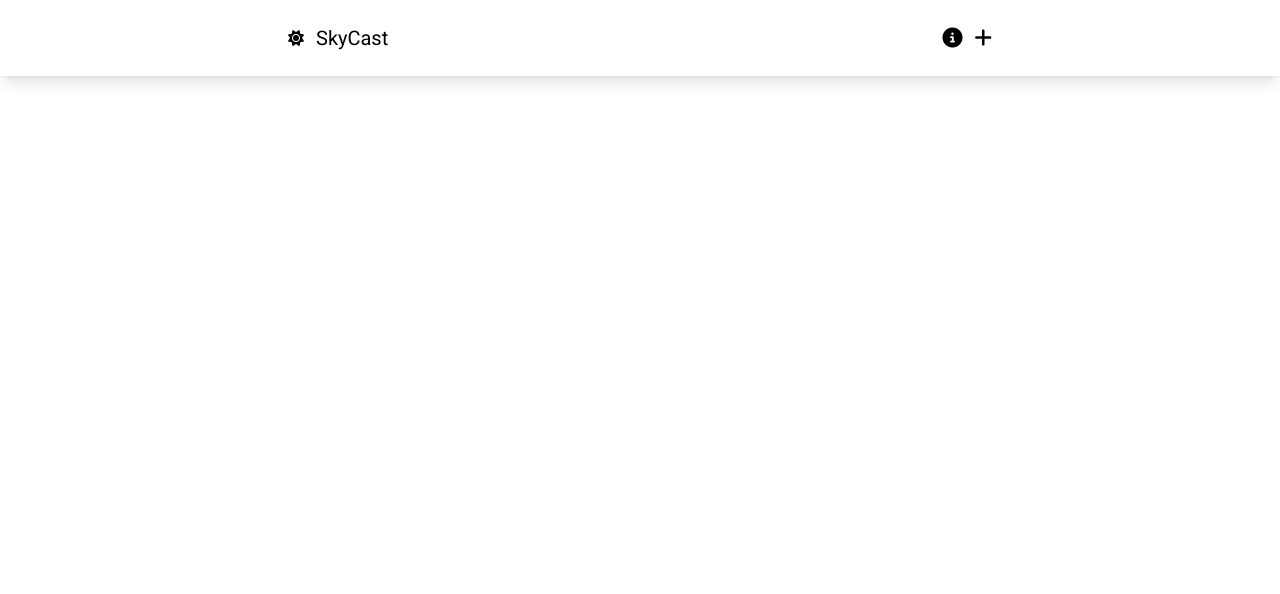
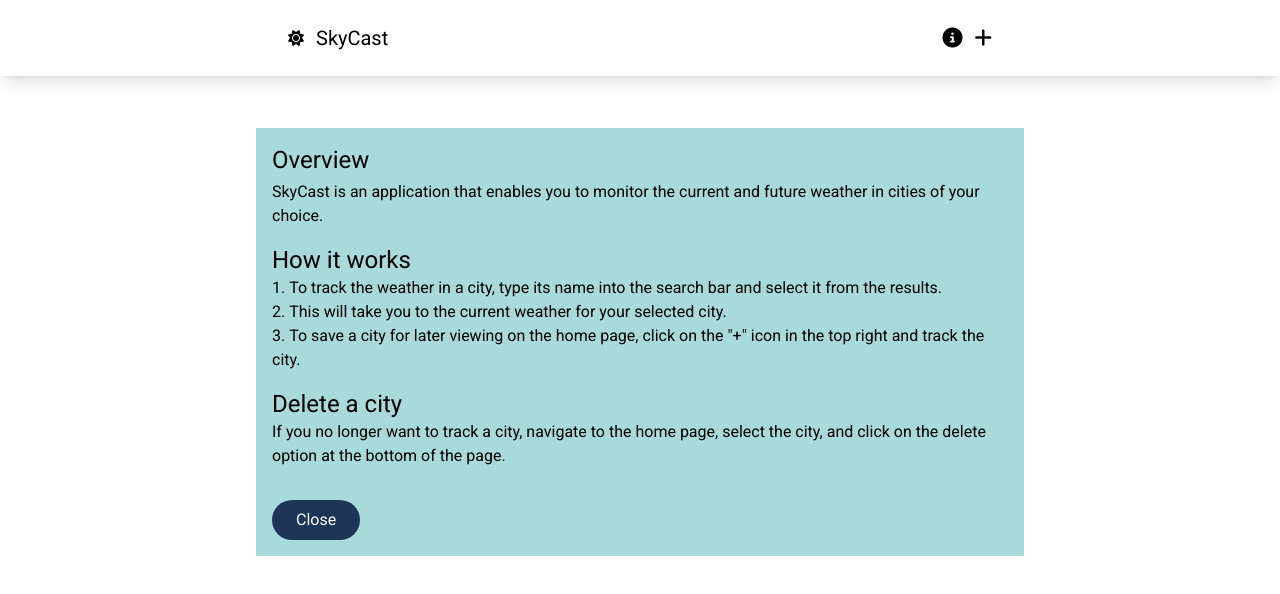
Before and after one commit to thatgirldorian/weather-app-vue, a Vue app: page / in a window 1280 px wide. Shown: the top 594 px of the page. Built offline with nearby package versions, Linux system fonts and the light colour scheme.

Commit message:
Added modal content

```diff
--- a/src/components/NavigationBar.vue
+++ b/src/components/NavigationBar.vue
@@ -1,7 +1,7 @@
 <template>
     <header class="sticky top-0  shadow-lg">
         <nav class="container flex flex-col sm:flex-row items-center gap-4 text-black py-6">
-           <RouterLink :to="{name: 'home'}">
+           <RouterLink :to="{ name: 'home' }">
             <div class="flex items-center gap-3">
                 <i class="fa-solid fa-sun"></i>
                 <p class="text-xl">SkyCast</p>
@@ -13,7 +13,30 @@
         </div>
 
         <PopupModal>
-            <h1>HIII</h1>
+            <div class="text-black">
+          <h1 class="text-2xl mb-1">Overview</h1>
+          <p class="mb-4">
+           SkyCast is an application that enables you to monitor the current and future weather in cities of your choice.
+          </p>
+          <h2 class="text-2xl">How it works</h2>
+          <ol class="list-decimal list-inside mb-4">
+            <li>
+                To track the weather in a city, type its name into the search bar and select it from the results.
+            </li>
+            <li>
+                This will take you to the current weather for your selected city.
+            </li>
+            <li>
+                To save a city for later viewing on the home page, click on the "+" icon in the top right and track the city.
+            </li>
+          </ol>
+
+          <h2 class="text-2xl">Delete a city</h2>
+          <p>
+            If you no longer want to track a city, navigate to the home page, select the city, and click on the delete option at the bottom of the page.
+
+          </p>
+        </div>
         </PopupModal>
         </nav>
     </header>
@@ -21,5 +44,5 @@
 
 <script setup>
 import { RouterLink } from 'vue-router';
-import { PopupModal } from './PopupModal.vue'
+import  PopupModal from './PopupModal.vue'
 </script>
--- a/src/components/PopupModal.vue
+++ b/src/components/PopupModal.vue
@@ -1,8 +1,8 @@
 <template>
-    <div class="absolute w-full bg-red bg-opacity-30 h-screen top-0 left-0 flex justify-center px-8">
-        <div class="p-4 bg-black mt-32 max-w-screen-md">
+    <div class="absolute w-full bg-opacity-30 h-screen top-0 left-0 flex justify-center px-8">
+        <div class="p-4 bg-secondary-color self-start mt-32 max-w-screen-md">
             <slot />
-            <button class="text-black mt-8 bg-primary-color py-2 px-6">Close</button>
+            <button class="text-white rounded-full mt-8 bg-primary-color py-2 px-6">Close</button>
         </div>
     </div>
 </template>
```
